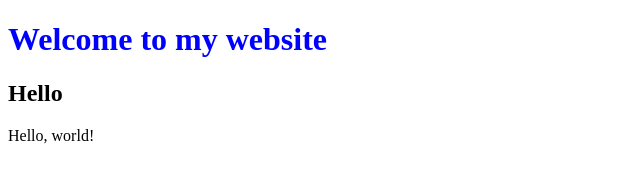
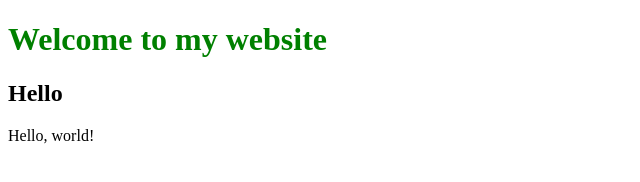
Before and after one commit to Herzblut48/web-programming-week-0, a plain HTML site: page index.html in a window 1280 px wide. Shown: the whole page, without its empty margins (0-640 px from the left). Drawn offline with Linux system fonts and the light colour scheme.

Commit message:
Add style

```diff
--- a/index.html
+++ b/index.html
@@ -4,7 +4,7 @@
         <title>Hello !</title>
     </head>
     <body>
-        <h1 style="color:blue;">Welcome to my website</h1>
+        <h1 style="color:green;">Welcome to my website</h1>
         <h2>Hello</h2>
         Hello, world!
     </body>
```
